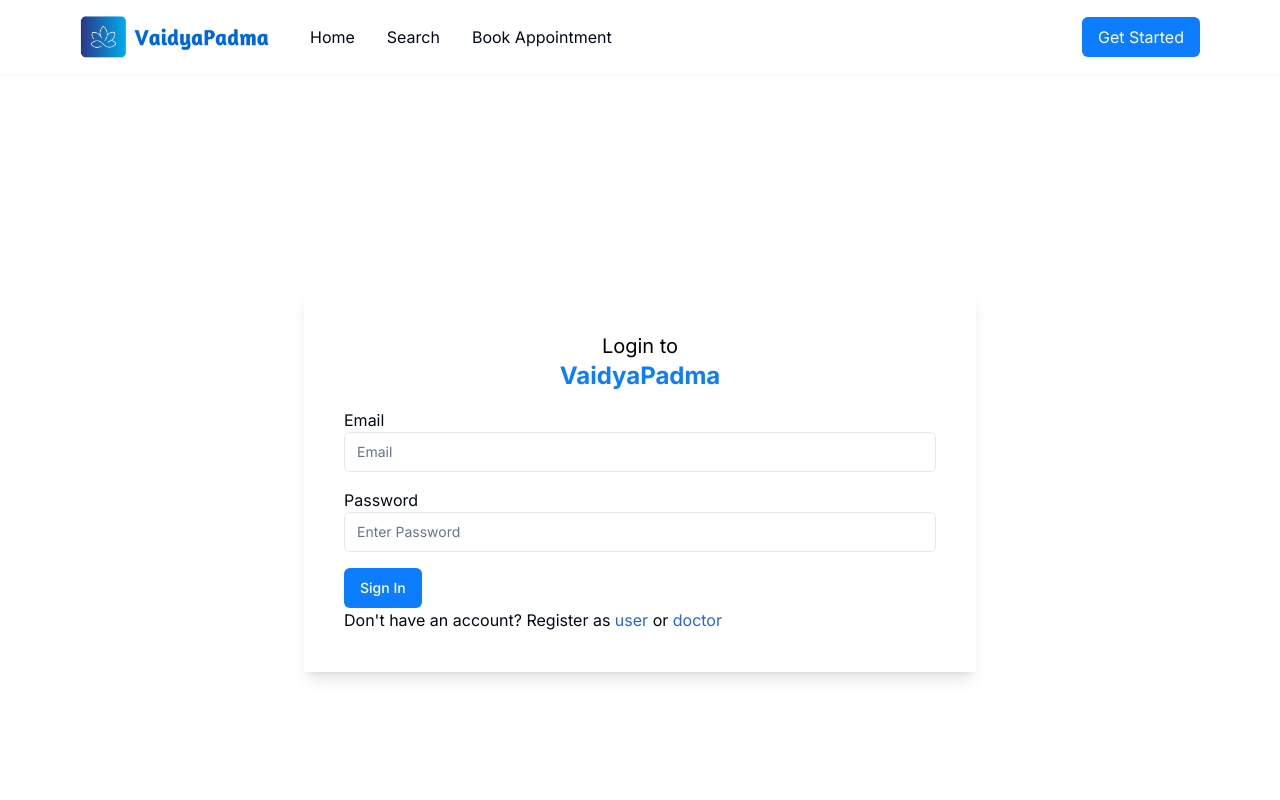
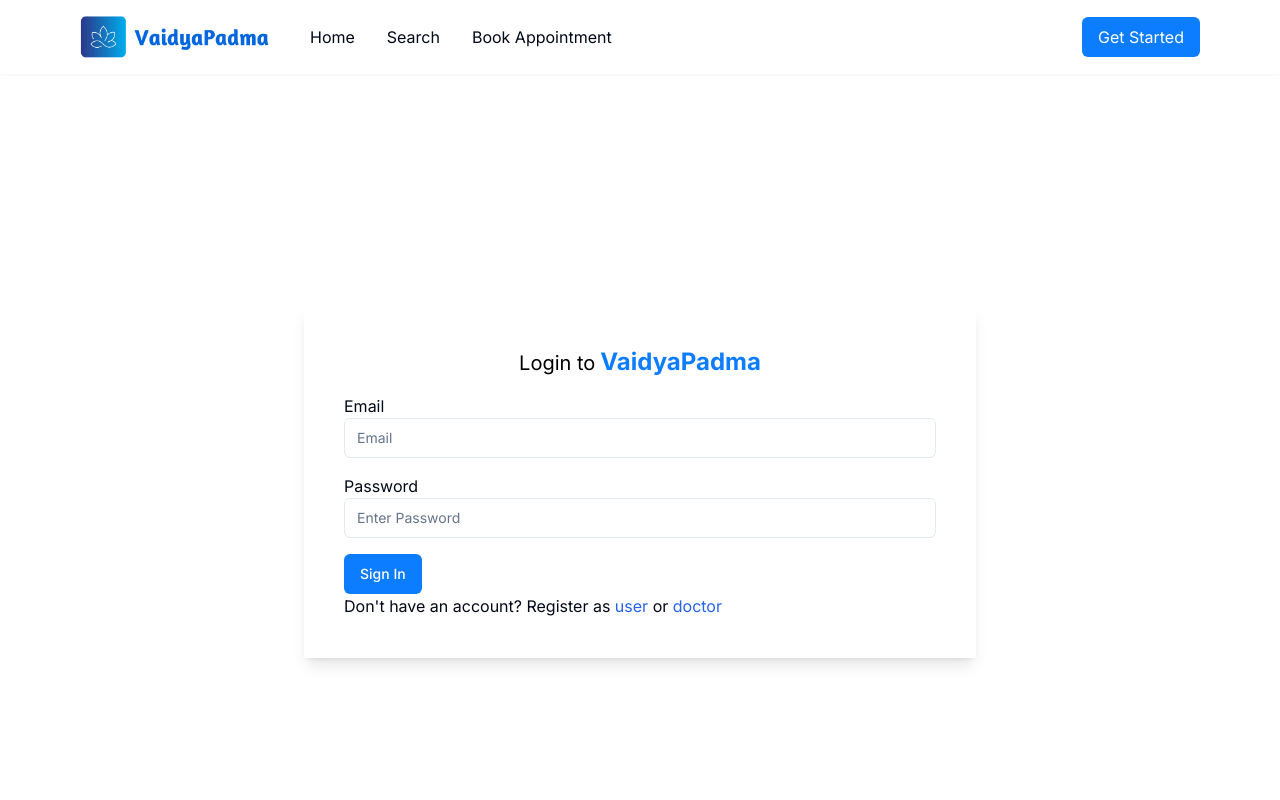
Before and after one commit to yatishgautam00/doctor-consultation-video-chat-app, a Next.js app: page /login in a window 1280 px wide. Shown: the top 800 px of the page. Built offline with nearby package versions, Linux system fonts and the light colour scheme; no server answers.

Commit message:
resolving hydration error

```diff
--- a/app/login/page.js
+++ b/app/login/page.js
@@ -76,7 +76,7 @@ function page() {
       >
         <h1 className="font-secondary text-xl text-center font-semibold text-primary">
           <span className="text-black font-normal text-md">Login to</span>{" "}
-          <h1 className="font-bold text-2xl">VaidyaPadma</h1>
+          <span className="font-bold text-2xl">VaidyaPadma</span>
         </h1>
 
         {/*email*/}
```
